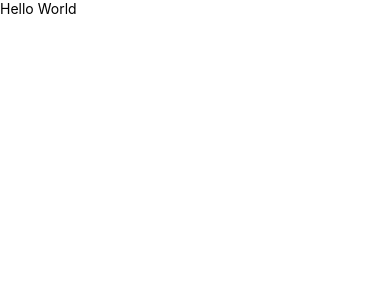
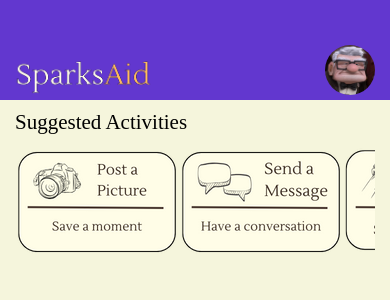
Before and after one commit to ArloFyor/FinalSparksAid, a React Native app: screen / in a window 390 px wide. Shown: the top 300 px of the page. Built offline with nearby package versions, Linux system fonts and the light colour scheme.

Commit message:
Added HomeScreen Components, Header & Directories.

```diff
--- a/App.js
+++ b/App.js
@@ -1,11 +1,10 @@
 import { View, Text } from 'react-native'
 import React from 'react'
+import HomeScreen from './screens/HomeScreen'
 
 const App = () => {
   return (
-    <View>
-      <Text>Hello World</Text>
-    </View>
+    <HomeScreen/>
   )
 }
 
--- /dev/null
+++ b/components/home/Header_A.js
@@ -0,0 +1,51 @@
+import { View, Text, Image, StyleSheet } from 'react-native'
+import React from 'react'
+
+const Header_A = () => {
+  return (
+    <View style={styles.container}>
+
+        <Image
+            style={styles.logo}
+            source={require('../../assets/HeaderTexts/HomeScreenText.png')}
+        />
+
+        <Image
+            style={styles.profilePic}
+            source={require('../../assets/SamplePicsAndPosts/ProfilePictures/GrandpaCarl.jpg')}
+        />
+
+    </View>
+  )
+}
+
+const styles = StyleSheet.create({
+
+    container: {
+        backgroundColor: '#6237CF',
+        height: 100,
+        justifyContent: 'space-between',
+        alignItems: 'center',
+        flexDirection: 'row',
+    },
+
+    logo: {
+        width: '40%',
+        height: '35%',
+        resizeMode: 'contain',
+        marginTop: 55,
+        marginLeft: 5,
+    },
+
+    profilePic: {
+        flexDirection: "row",
+        width: 50,
+        height: 50,
+        borderRadius: 50,
+        borderColor: '#FFBD59',
+        top: 20,
+        marginRight: 15,
+    },
+})
+
+export default Header_A
--- /dev/null
+++ b/components/home/Suggested_Activities.js
@@ -0,0 +1,56 @@
+import { View, Text, Image, StyleSheet, ScrollView, TouchableOpacity} from 'react-native'
+import React from 'react'
+
+const Suggested_Activities = () => {
+  return (
+    <View style={styles.container}>
+        <Text style={styles.containerText}>Suggested Activities</Text>
+        <View style={styles.containerDirectory}>
+            <ScrollView horizontal showsHorizontalScrollIndicator={false}>
+                <TouchableOpacity>
+                    <Image style={styles.directory} source={require('../../assets/HomeScreenAssets/SuggestedActivities_1.png')}/>
+                </TouchableOpacity>
+
+                <TouchableOpacity>
+                    <Image style={styles.directory} source={require('../../assets/HomeScreenAssets/SuggestedActivities_2.png')}/>
+                </TouchableOpacity>
+
+                <TouchableOpacity>
+                    <Image style={styles.directory} source={require('../../assets/HomeScreenAssets/SuggestedActivities_3.png')}/>
+                </TouchableOpacity>
+            </ScrollView>
+        </View>
+    </View>
+  )
+}
+
+const styles = StyleSheet.create({
+
+    container: {
+        marginHorizontal: 15,
+    },
+
+    containerDirectory: {
+        flexDirection: "row",
+        alignContent: "center",
+        justifyContent: "space-around",
+        top: 45,
+    },
+
+    directory: {
+        resizeMode: "contain",
+        height: 160,
+        width: 160,
+        bottom: 25,
+        marginHorizontal: 2,
+    },
+
+    containerText: {
+        fontSize: 21,
+        position: "absolute",
+        fontFamily: 'serif',
+        top: 10,
+    },
+})
+
+export default Suggested_Activities
--- /dev/null
+++ b/react-native.config.js
@@ -0,0 +1,3 @@
+module.exports = {
+    assets: ['./assets/fonts/'],
+  };
--- /dev/null
+++ b/screens/HomeScreen.js
@@ -0,0 +1,22 @@
+import { View, SafeAreaView, Text, StyleSheet } from 'react-native'
+import React from 'react'
+import Header_A from '../components/home/Header_A'
+import Suggested_Activities from '../components/home/Suggested_Activities'
+
+const HomeScreen = () => {
+  return (
+    <SafeAreaView style = {styles.container}>
+        <Header_A/>
+        <Suggested_Activities/>
+    </SafeAreaView>
+  )
+}
+
+const styles = StyleSheet.create({
+    container: {
+        backgroundColor: '#F5F5DC',
+        flex: 1,
+    },
+})
+
+export default HomeScreen
```
Also changed, not shown: assets/fonts/Lustria-Regular.ttf (added).
